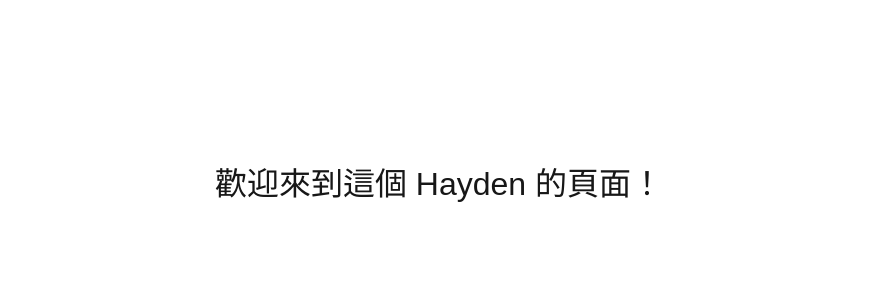
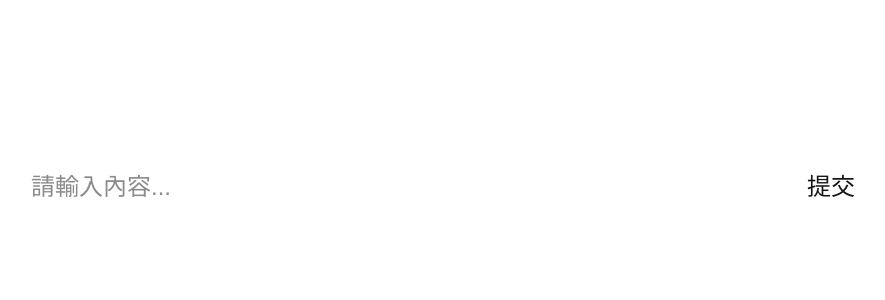
Before and after one commit to NBX7777/cursor-smith, a Next.js app: page / in a window 1280 px wide. Shown: the top 300 px of the page, without its empty margins (201-1086 px from the left). Built offline with nearby package versions, Linux system fonts and the light colour scheme.

Commit message:
輸入測試頁面

```diff
--- a/src/app/page.tsx
+++ b/src/app/page.tsx
@@ -1,9 +1,35 @@
+"use client";
+import { useState } from "react";
 // import Image from "next/image";
 
 export default function Home() {
+  const [input, setInput] = useState("");
+  const [submitted, setSubmitted] = useState("");
+
+  const handleSubmit = (e: React.FormEvent) => {
+    e.preventDefault();
+    setSubmitted(input);
+  };
+
   return (
     <div style={{ textAlign: 'center', marginTop: '20vh', fontSize: '2rem' }}>
-      歡迎來到這個 Hayden 的頁面！
+      <form onSubmit={handleSubmit}>
+        <input
+          type="text"
+          value={input}
+          onChange={e => setInput(e.target.value)}
+          placeholder="請輸入內容..."
+          style={{ fontSize: '1.5rem', padding: '0.5rem', width: '60%' }}
+        />
+        <button type="submit" style={{ fontSize: '1.5rem', marginLeft: '1rem' }}>
+          提交
+        </button>
+      </form>
+      {submitted && (
+        <div style={{ marginTop: '2rem', color: '#0070f3' }}>
+          你輸入的內容：{submitted}
+        </div>
+      )}
     </div>
   );
 }
```
